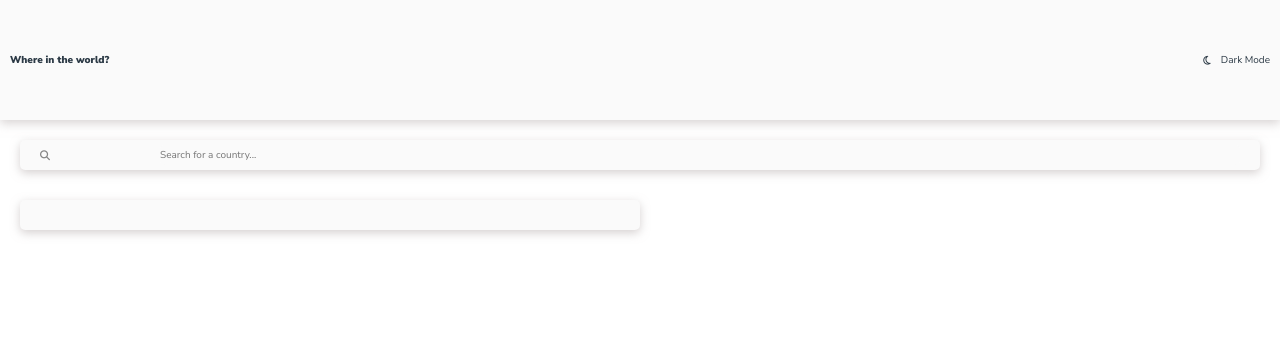
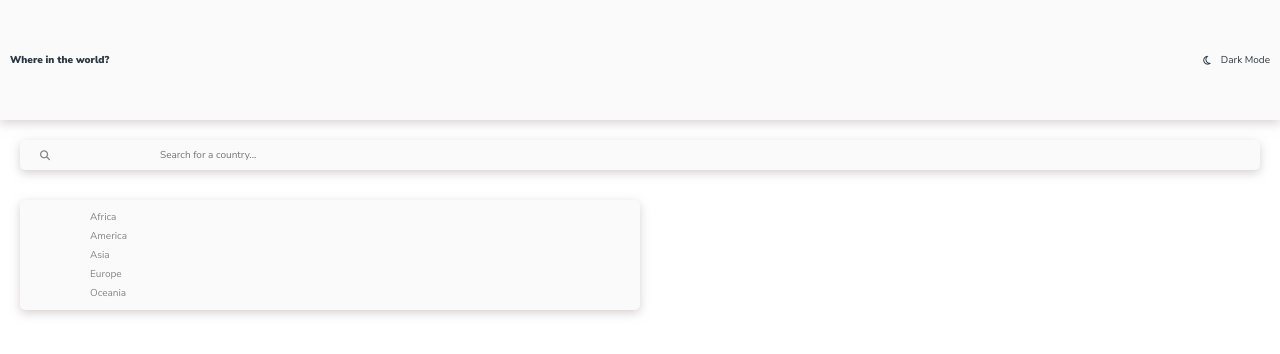
Before and after one commit to darubiomunoz/portfolio-11-countries, a React (Create React App) app: page / in a window 1280 px wide. Shown: the top 354 px of the page. Built offline with nearby package versions, Linux system fonts and the light colour scheme.

Commit message:
Adding the selectiong dropdown

```diff
--- a/src/components/Filter.js
+++ b/src/components/Filter.js
@@ -1,11 +1,16 @@
 import StyledFilterSection from '../styles/StyledFilterSection';
 import StyledFilterDiv from '../styles/StyledFilterDiv';
+import StyledLabel from '../styles/StyledLabel';
 
 const Filter = () => {
   return (
     <StyledFilterSection>
       <StyledFilterDiv>
-
+        <StyledLabel for="Africa">Africa</StyledLabel>
+        <StyledLabel for="America">America</StyledLabel>
+        <StyledLabel for="Asia">Asia</StyledLabel>
+        <StyledLabel for="Europe">Europe</StyledLabel>
+        <StyledLabel for="Oceania">Oceania</StyledLabel>
       </StyledFilterDiv>
     </StyledFilterSection>
   );
--- a/src/styles/StyledFilterDiv.js
+++ b/src/styles/StyledFilterDiv.js
@@ -2,11 +2,14 @@ import styled from 'styled-components';
 
 import StyledDiv from './StyledDiv';
 
-import { colorOption4, colorOption5, spacingNormal, spacingExtraSmall } from './Variables'
+import { spacingExtraSmall, spacingSmall } from './Variables'
 
 const StyledFilterDiv = styled(StyledDiv)`
   width: 50%;
-  padding: 0 ${spacingExtraSmall};
+  height: fit-content;
+  padding: ${spacingSmall};
+  flex-direction: column;
+  gap: ${spacingExtraSmall};
 `;
 
 export default StyledFilterDiv;
--- a/src/styles/StyledLabel.js
+++ b/src/styles/StyledLabel.js
@@ -1,7 +1,11 @@
 import styled from 'styled-components';
 
+import { fontSizeSmall } from './Variables';
+
 const StyledLabel = styled.label`
-
+  width: 80%;
+  font-size: ${fontSizeSmall};
+  cursor: pointer;
 `;
 
 export default StyledLabel;
```
